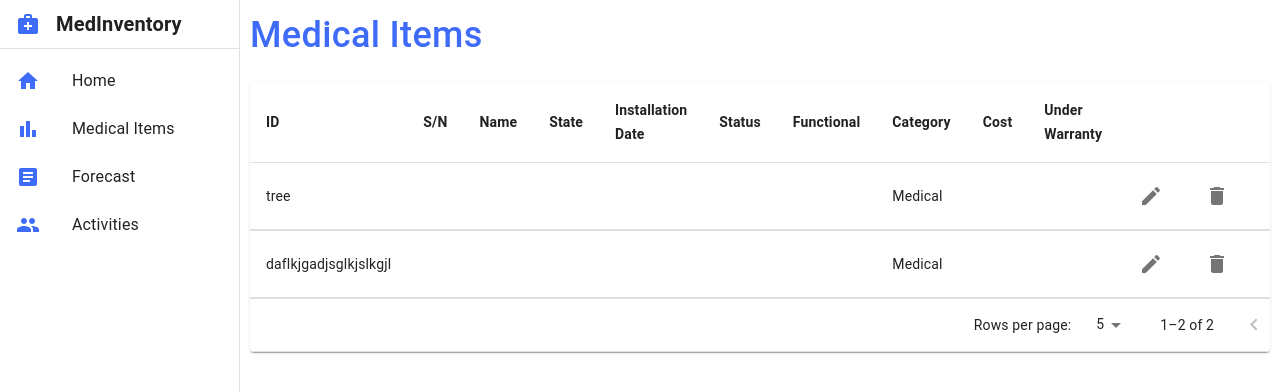
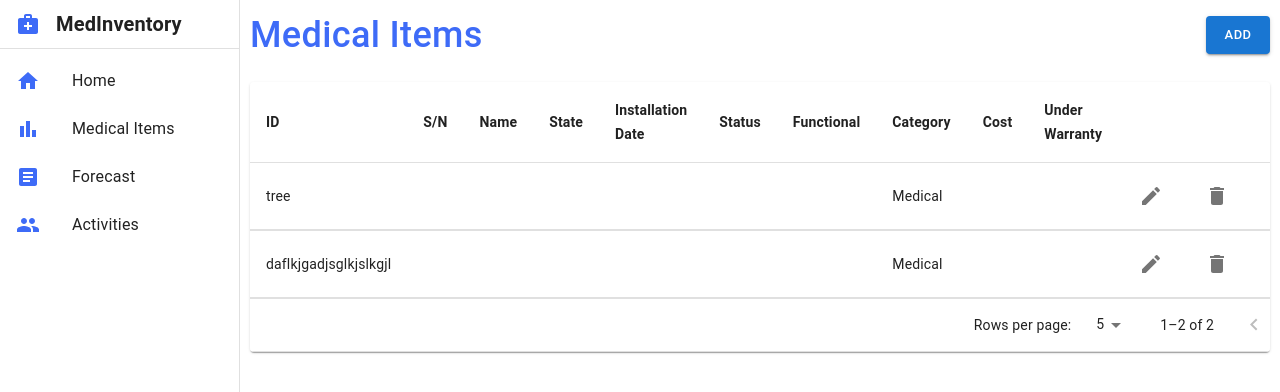
Before and after one commit to Qiiz/Medi-Hascar, a React (Create React App) app in the folder frontend/: page /medical-items in a window 1280 px wide. Shown: the top 392 px of the page. Built offline with nearby package versions, Linux system fonts and the light colour scheme.

Commit message:
feat: create add button

```diff
--- a/frontend/src/Activities.tsx
+++ b/frontend/src/Activities.tsx
@@ -3,6 +3,7 @@ import {
     Box,
   } from '@mui/material';
 import Header from './components/common/Header';
+import AddButton from './components/common/AddButton';
 import BasicTable from './components/common/BasicTable';
 import { pageStyle } from './styles';
 
@@ -45,6 +46,11 @@ export default function Activities() {
     const [ rowID, setRowID ] = useState('');
     const [ value, setValue ] = useState<Record<string, string>>(defaultItem);
 
+    const handleAdd = () => {
+        setValue(defaultItem);
+        setOpen(true);
+    }
+
     const handleEdit = (row: Record<string, string>) => {
         setValue(row);
         setOpen(true);
@@ -60,6 +66,7 @@ export default function Activities() {
     <Box sx={pageStyle}>
         <Box sx={{display: 'flex', flexDirection: 'row', justifyContent: 'space-between'}}>
             <Header title='Activities'/>
+            <AddButton onClick={handleAdd}/>
         </Box>
         <BasicTable
             headers={dataHeaders}
--- a/frontend/src/MedicalItems.tsx
+++ b/frontend/src/MedicalItems.tsx
@@ -3,6 +3,7 @@ import {
     Box,
   } from '@mui/material';
 import Header from './components/common/Header';
+import AddButton from './components/common/AddButton';
 import BasicTable from './components/common/BasicTable';
 import { pageStyle } from './styles';
 
@@ -61,6 +62,11 @@ export default function MedicalItems() {
     const [ rowID, setRowID ] = useState('');
     const [ value, setValue ] = useState<Record<string, string>>(defaultItem);
 
+    const handleAdd = () => {
+        setValue(defaultItem);
+        setOpen(true);
+    }
+
     const handleEdit = (row: Record<string, string>) => {
         setValue(row);
         setOpen(true);
@@ -76,6 +82,7 @@ export default function MedicalItems() {
     <Box sx={pageStyle}>
         <Box sx={{display: 'flex', flexDirection: 'row', justifyContent: 'space-between'}}>
             <Header title='Medical Items'/>
+            <AddButton onClick={handleAdd}/>
         </Box>
         <BasicTable
             headers={dataHeaders}
--- /dev/null
+++ b/frontend/src/components/common/AddButton.tsx
@@ -0,0 +1,17 @@
+import {
+    Button
+} from '@mui/material';
+
+
+export interface AddButtonProps {
+    onClick: () => void
+}
+
+
+export default function AddButton(props: AddButtonProps) {
+    return (
+        <Button variant='contained' size='small' onClick={props.onClick} sx={{ mt : 1, mb: 1}}>
+            Add
+        </Button>
+    );
+}
```
